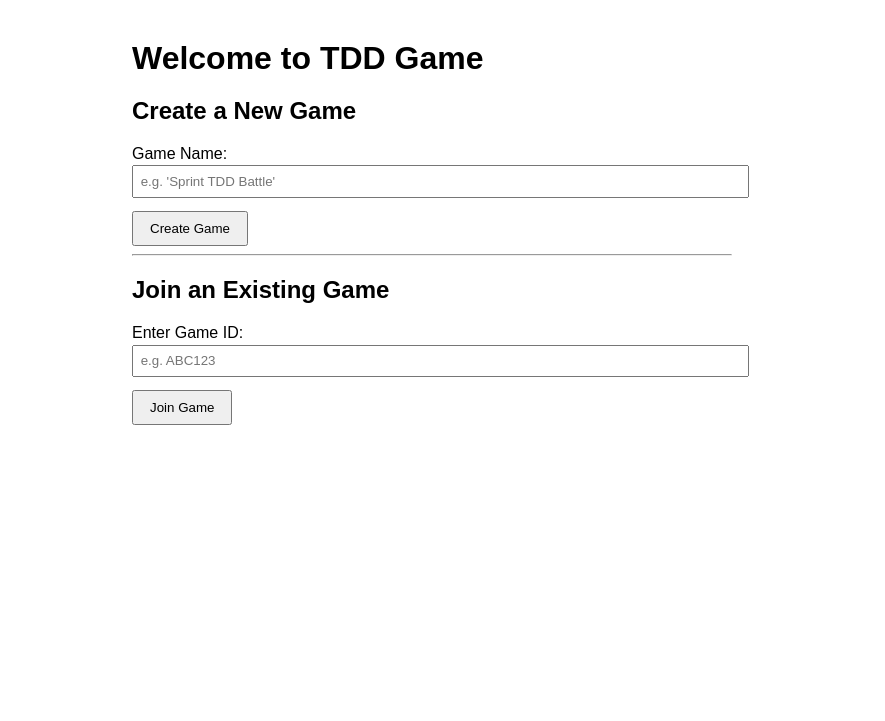
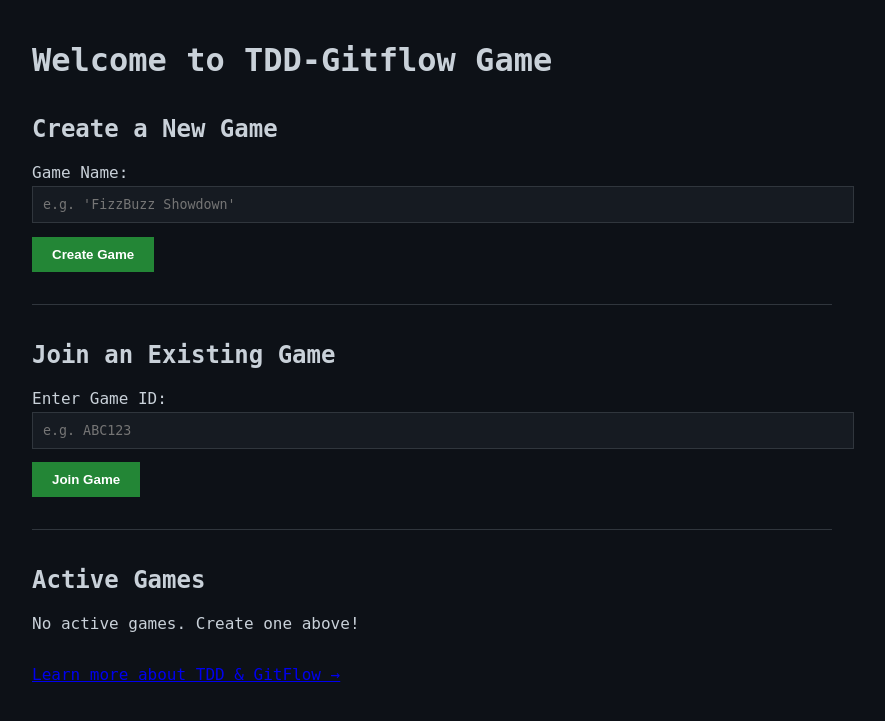
Before and after one commit to EduardoFF/tdd-gitflow-game, a Flask app: page / in a window 1280 px wide. Shown: the top 721 px of the page, without its empty margins (208-1093 px from the left). Run offline with Flask 3, Linux system fonts and the light colour scheme.

Commit message:
index page styling

```diff
--- a/templates/index.html
+++ b/templates/index.html
@@ -2,42 +2,117 @@
 <html lang="en">
 <head>
   <meta charset="UTF-8">
-    <title>TDD Game Home</title>
+  <meta name="viewport" content="width=device-width, initial-scale=1">
+  <title>TDD-Gitflow Game Home</title>
   <style>
-      body { font-family: Arial, sans-serif; margin: 40px; }
-      h1 { margin-bottom: 0.5em; }
-      .container { max-width: 600px; margin: auto; }
+    body {
+      margin: 0; padding: 20px;
+      background: #0d1117;
+      color: #c9d1d9;
+      font-family: 'Source Code Pro', monospace;
+    }
+    .container {
+      max-width: 800px;
+      margin: auto;
+    }
+    h1 { font-size: 2em; margin-bottom: 0.5em; }
+    h2 { margin-top: 1.5em; }
     form { margin-top: 1em; }
-      label { display: block; margin-top: 0.5em; }
-      input[type="text"] { width: 100%; padding: 0.5em; margin-top: 0.2em; }
-      input[type="submit"] { margin-top: 1em; padding: 0.6em 1.2em; }
+    label { display: block; margin: 0.75em 0 0.25em; }
+    input[type="text"], select {
+      width: 100%; padding: 10px;
+      background: #161b22;
+      border: 1px solid #30363d;
+      color: #c9d1d9;
+      font-family: inherit;
+    }
+    input[type="submit"] {
+      margin-top: 1em; padding: 10px 20px;
+      background: #238636;
+      border: none; color: #fff;
+      cursor: pointer; font-weight: bold;
+    }
+    input[type="submit"]:hover {
+      background: #2ea043;
+    }
+    hr {
+      border: none; border-top: 1px solid #30363d;
+      margin: 2em 0;
+    }
+
+    /* Games table */
+    .games-container { overflow-x: auto; margin-top: 1em; }
+    table.games {
+      width: 100%; border-collapse: collapse;
+      background: #161b22;
+      box-shadow: 0 0 10px rgba(0,0,0,0.5);
+    }
+    table.games th, table.games td {
+      padding: 12px 16px; border-bottom: 1px solid #30363d;
+      text-align: left;
+    }
+    table.games th {
+      background: #21262d; color: #8b949e;
+      position: sticky; top: 0;
+    }
+    table.games tr:nth-child(even) { background: #161b22; }
+    table.games tr:nth-child(odd)  { background: #0d1117; }
+    table.games a { color: #58a6ff; text-decoration: none; }
+    table.games a:hover { text-decoration: underline; }
+
+    @media (max-width: 600px) {
+      body { padding: 12px; }
+      table.games th, table.games td { padding: 8px 10px; }
+    }
   </style>
 </head>
 <body>
   <div class="container">
-    <h1>Welcome to TDD Game</h1>
+    <h1>Welcome to TDD-Gitflow Game</h1>
 
-    <!-- Create a new game -->
-    <section>
     <h2>Create a New Game</h2>
     <form action="{{ url_for('create_game') }}" method="POST">
       <label for="game_name">Game Name:</label>
-        <input type="text" name="game_name" id="game_name" placeholder="e.g. 'Sprint TDD Battle'" required>
+      <input type="text" name="game_name" id="game_name" placeholder="e.g. 'FizzBuzz Showdown'" required>
       <input type="submit" value="Create Game">
     </form>
-    </section>
 
     <hr>
 
-    <!-- Join an existing game by ID -->
-    <section>
     <h2>Join an Existing Game</h2>
     <form action="{{ url_for('join_form', game_id='') }}" method="GET" onsubmit="return goToGame()">
       <label for="join_game_id">Enter Game ID:</label>
       <input type="text" name="game_id" id="join_game_id" placeholder="e.g. ABC123" required>
       <input type="submit" value="Join Game">
     </form>
-    </section>
+
+    <hr>
+
+    <h2>Active Games</h2>
+    {% if games %}
+    <div class="games-container">
+      <table class="games">
+        <thead>
+          <tr><th>Game ID</th><th>Game Name</th><th>Action</th></tr>
+        </thead>
+        <tbody>
+          {% for gid, g in games.items() if g.status == 'running' %}
+          <tr>
+            <td>{{ gid }}</td>
+            <td>{{ g.name }}</td>
+            <td><a href="{{ url_for('scoreboard_view', game_id=gid) }}">View Scoreboard</a></td>
+          </tr>
+          {% endfor %}
+        </tbody>
+      </table>
+    </div>
+    {% else %}
+      <p>No active games. Create one above!</p>
+    {% endif %}
+
+    <p style="margin-top: 2em;">
+      <a href="#">Learn more about TDD & GitFlow →</a>
+    </p>
   </div>
 
   <script>
```
Lines whose indentation alone changed are shown as unchanged.
